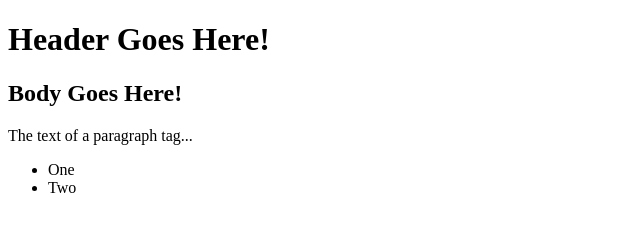
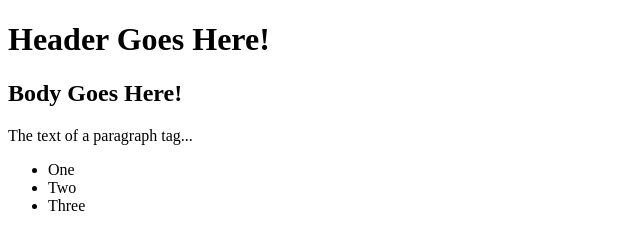
Before and after one commit to JohnnyPrime/webunets, a plain HTML site: page index.html in a window 1280 px wide. Shown: the full height of the page, 0-640 px from the left. Drawn offline with Linux system fonts and the light colour scheme.

Commit message:
Update index.html

```diff
--- a/index.html
+++ b/index.html
@@ -9,7 +9,7 @@
   <ul>
     <li>One</li>
     <li>Two</li>
-    <liThree</li>
+    <li>Three</li>
   </ul>
   </body>
 
```
